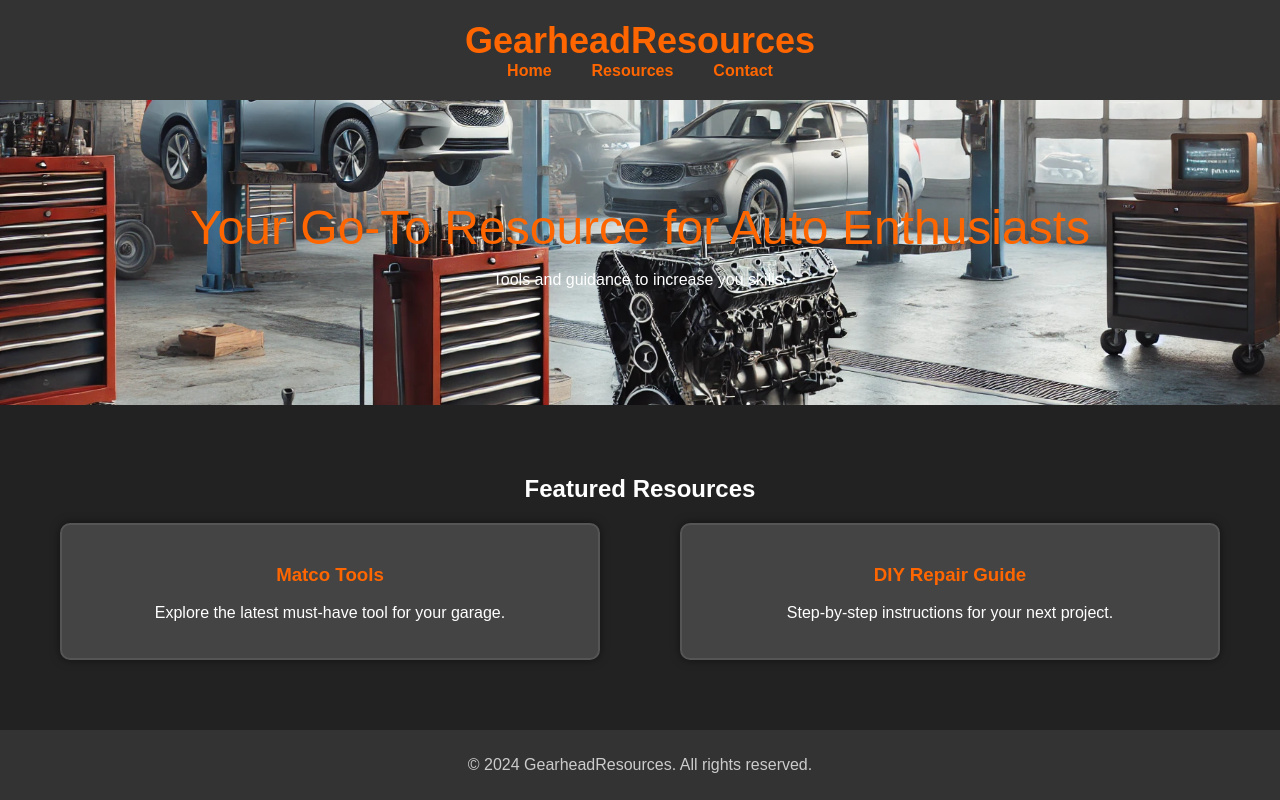
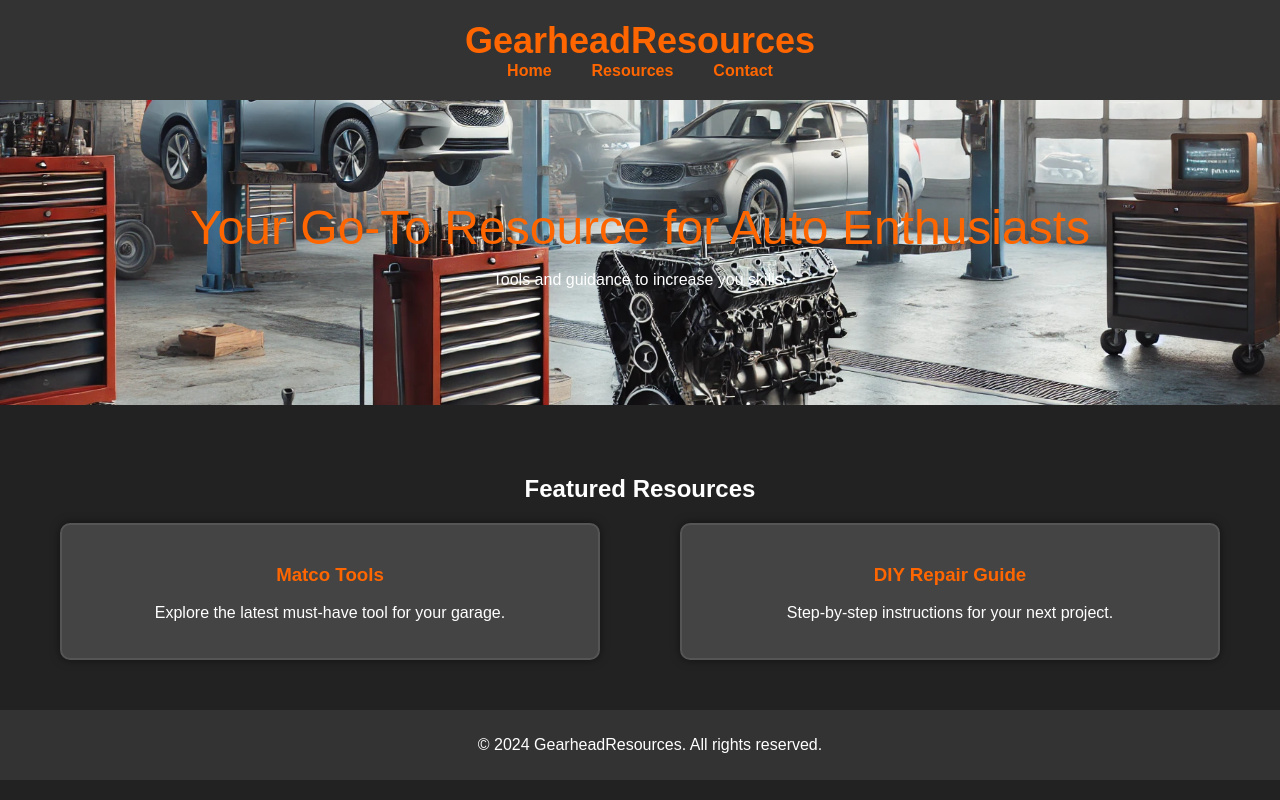
Before and after one commit to Jmerello/Gearheadresources, a PHP site: page /index.html in a window 1280 px wide. Run offline with PHP 8.4, Linux system fonts and the light colour scheme.

Commit message:
Update style.css

```diff
--- a/style.css
+++ b/style.css
@@ -209,3 +209,26 @@ a:active {
     margin-top: 30px; /* Adds space above each section title */
     margin-bottom: 10px;
 }
+
+/* Ensure the body fills the entire viewport */
+body {
+    display: flex;
+    flex-direction: column;
+    height: 100vh;
+    margin: 0;
+}
+
+/* Content section takes up available space */
+.content {
+    flex-grow: 1;
+    padding: 20px;
+}
+
+/* Footer at the bottom of the page */
+footer {
+    background-color: #333;
+    color: white;
+    text-align: center;
+    padding: 10px;
+    position: relative;
+}
```
